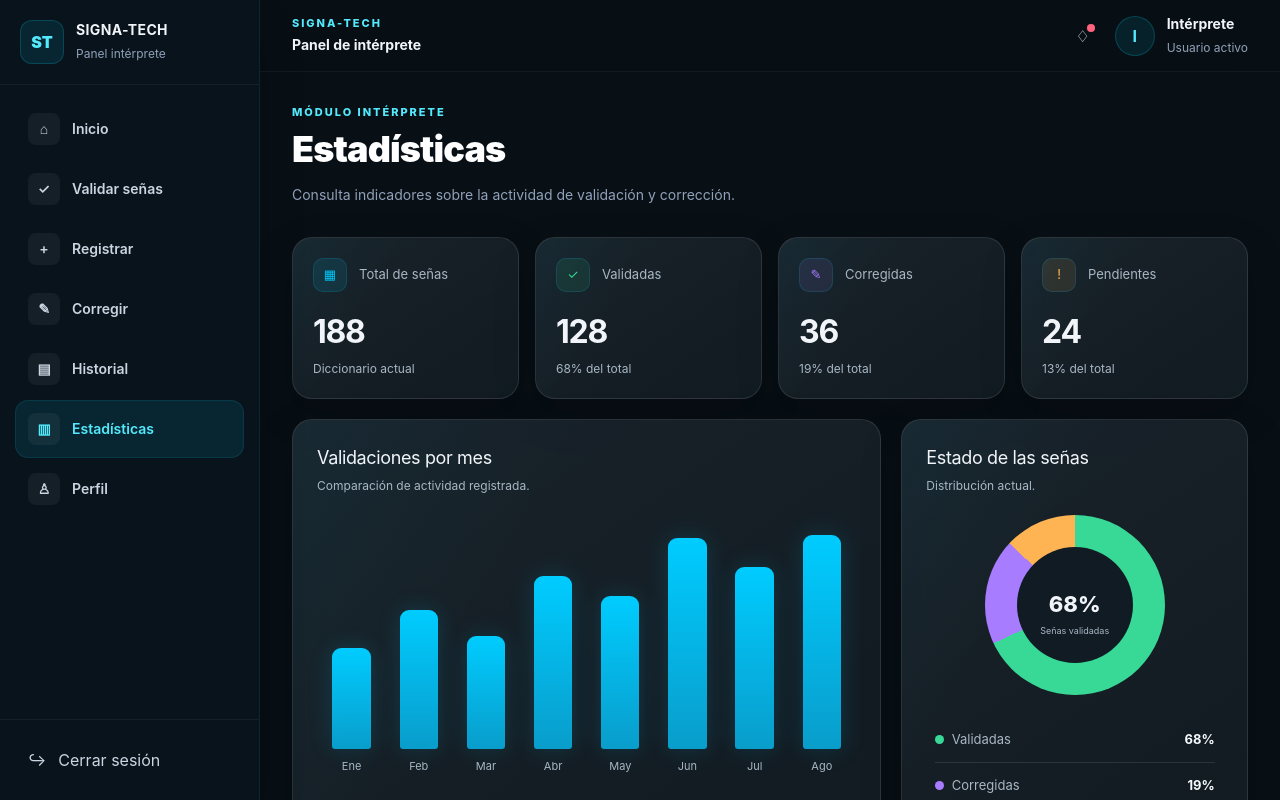
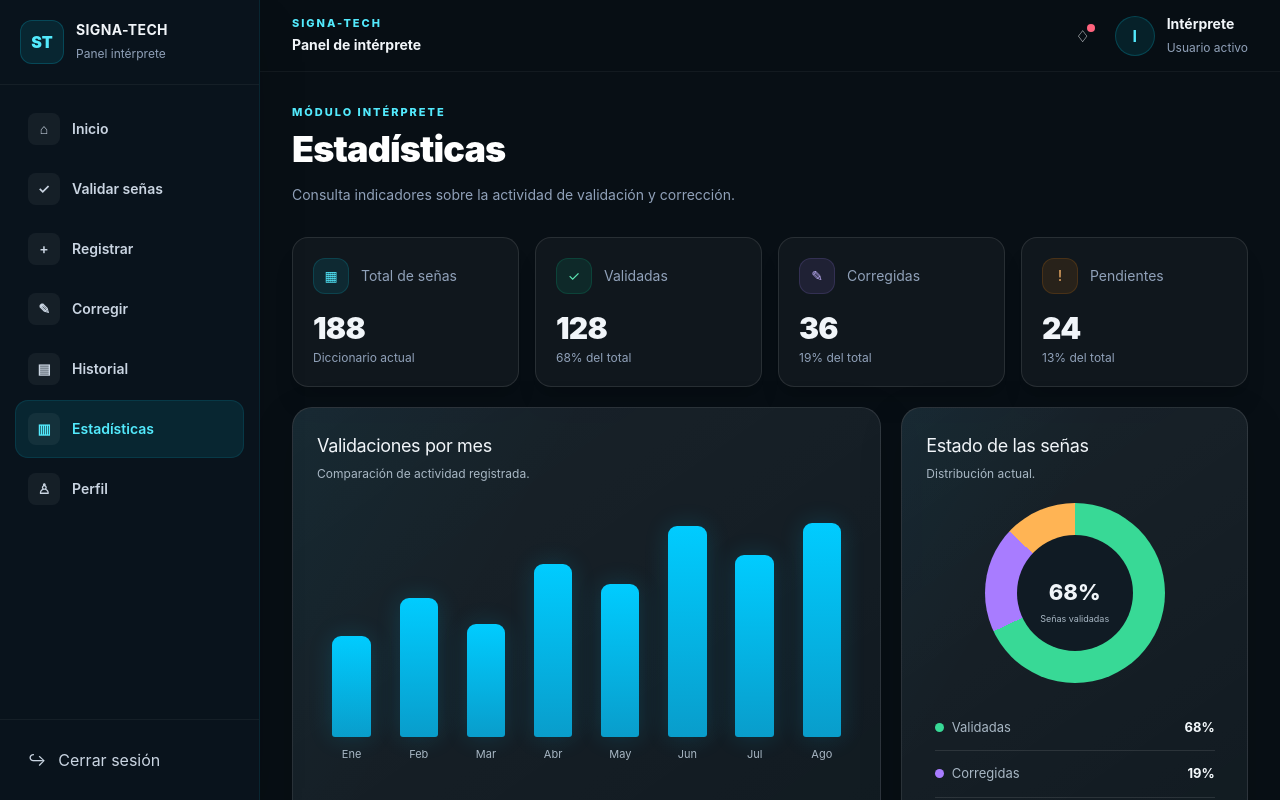
Before and after one commit to yamithmeneses122-hue/Signa-tech-App-react, a React (Vite) app: page /interprete/estadisticas in a window 1280 px wide. Shown: the top 800 px of the page. Built offline with nearby package versions, Linux system fonts and the light colour scheme.

Commit message:
refactor(interpreter): migrate shell components to Tailwind

```diff
--- a/src/Features/Interpreter/Componentes/StatCard.jsx
+++ b/src/Features/Interpreter/Componentes/StatCard.jsx
@@ -1,18 +1,19 @@
-export default function StatCard({
-  label,
-  value,
-  detail,
-  icon,
-  tone = "cyan"
-}) {
+const tones = {
+  cyan: "text-cyan-300 bg-cyan-400/10 border-cyan-400/15",
+  green: "text-emerald-300 bg-emerald-400/10 border-emerald-400/15",
+  purple: "text-violet-300 bg-violet-400/10 border-violet-400/15",
+  orange: "text-orange-300 bg-orange-400/10 border-orange-400/15"
+};
+
+export default function StatCard({ label, value, detail, icon, tone = "cyan" }) {
   return (
-    <article className={`stat-card stat-card-${tone}`}>
-      <header>
-        <span className="stat-icon" aria-hidden="true">{icon}</span>
+    <article className="rounded-2xl border border-white/10 bg-white/[0.035] p-5 shadow-xl">
+      <header className="flex items-center gap-3 text-sm text-slate-400">
+        <span className={`grid h-9 w-9 place-items-center rounded-xl border ${tones[tone] || tones.cyan}`} aria-hidden="true">{icon}</span>
         <span>{label}</span>
       </header>
-      <strong>{value}</strong>
-      {detail && <p>{detail}</p>}
+      <strong className="mt-4 block text-3xl font-black tracking-tight">{value}</strong>
+      {detail && <p className="mt-1 text-xs text-slate-400">{detail}</p>}
     </article>
   );
 }
```
